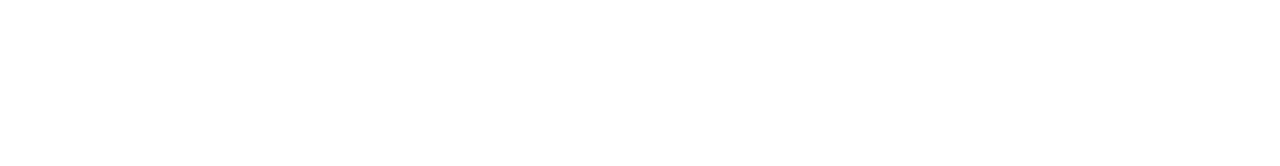
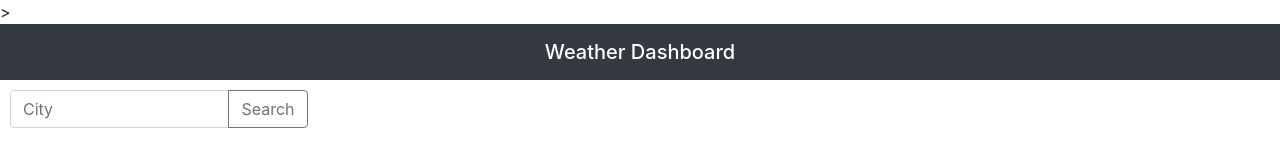
Before and after one commit to ColinJohnson747/Weather-Forcast, a plain HTML site: page index.html in a window 1280 px wide. Drawn offline with nearby package versions, Linux system fonts and the light colour scheme.

Commit message:
basic HTML

```diff
--- a/index.html
+++ b/index.html
@@ -22,12 +22,48 @@
             integrity="sha384-wfSDF2E50Y2D1uUdj0O3uMBJnjuUD4Ih7YwaYd1iqfktj0Uod8GCExl3Og8ifwB6"
             crossorigin="anonymous"></script>
         <!--Personal CSS-->
-        <link rel="stylesheet" src="style.css">
+        <link rel="stylesheet" href="style.css">
 
     </head>
 
     <body>
+        <!--Navbar-->>
+        <nav class="navbar navbar-dark bg-dark">
+            <span class="navbar-brand mb-0 h1">Weather Dashboard</span>
+        </nav>
 
+        <div class="row">
+            <!--Search Form-->
+            <div class="col-3">
+                <div class="input-group mb-3 city-search">
+                    <input type="text" class="form-control" placeholder="City" aria-label="Recipient's username"
+                        aria-describedby="button-addon2">
+                    <div class="input-group-append">
+                        <button class="btn btn-outline-secondary" type="button" id="search">Search</button>
+                    </div>
+                </div>
+                <!--City List-->
+
+            </div>
+
+
+            <div class="col-9">
+                <!--Daily Weather Forcast-->
+                <div class="row">
+
+                </div>
+                <!--Five Day Futurecast-->
+                <div class="row">
+
+                </div>
+
+
+
+            </div>
+
+
+
+        </div>
 
 
 
@@ -46,7 +82,7 @@
 
 
         <script src="https://cdnjs.cloudflare.com/ajax/libs/jquery/3.2.1/jquery.min.js"></script>
-        <link rel="javascript" href="script.js">
+        <script src="script.js"></script>
     </body>
 
 </html>
--- a/script.js
+++ b/script.js
@@ -0,0 +1,12 @@
+$(document).ready(function (){
+
+console.log("Document is Ready.")
+
+
+
+
+
+
+
+
+})
--- a/style.css
+++ b/style.css
@@ -0,0 +1,8 @@
+.navbar-brand{
+    margin-left: auto;
+    margin-right: auto;
+}
+
+.city-search{
+    margin: 10px 10px 10px 10px
+}
```
Also changed, not shown: 1 other file.
